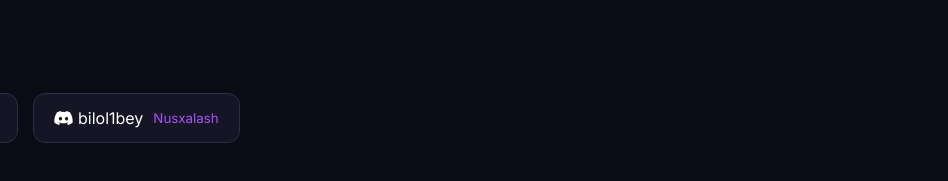
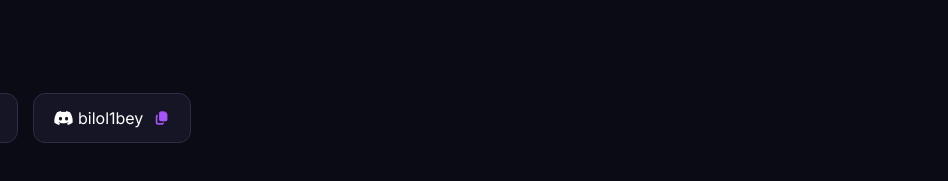
Before and after one commit to bilalweb0/gojo-portfolio, a plain HTML site: page index.html in a window 1280 px wide. Shown: the part 2519-2700 px from the top of the page, 332-1280 px from the left. Drawn offline with Linux system fonts and the light colour scheme.

Commit message:
wow qanday qanday sayt

```diff
--- a/index.html
+++ b/index.html
@@ -116,7 +116,7 @@
         <div class="social-item" id="discord-btn" style="cursor: pointer;">
 
             <span id="discord-nick"> <i class="fa-brands fa-discord"></i> bilol1bey</span>
-            <small style="margin-left: 10px; color: var(--primary-color);">Nusxalash</small>
+            <small style="margin-left: 10px; color: var(--primary-color);"><i class="fa-solid fa-copy"></i></small>
         </div>
     </div>
 </section>
```
